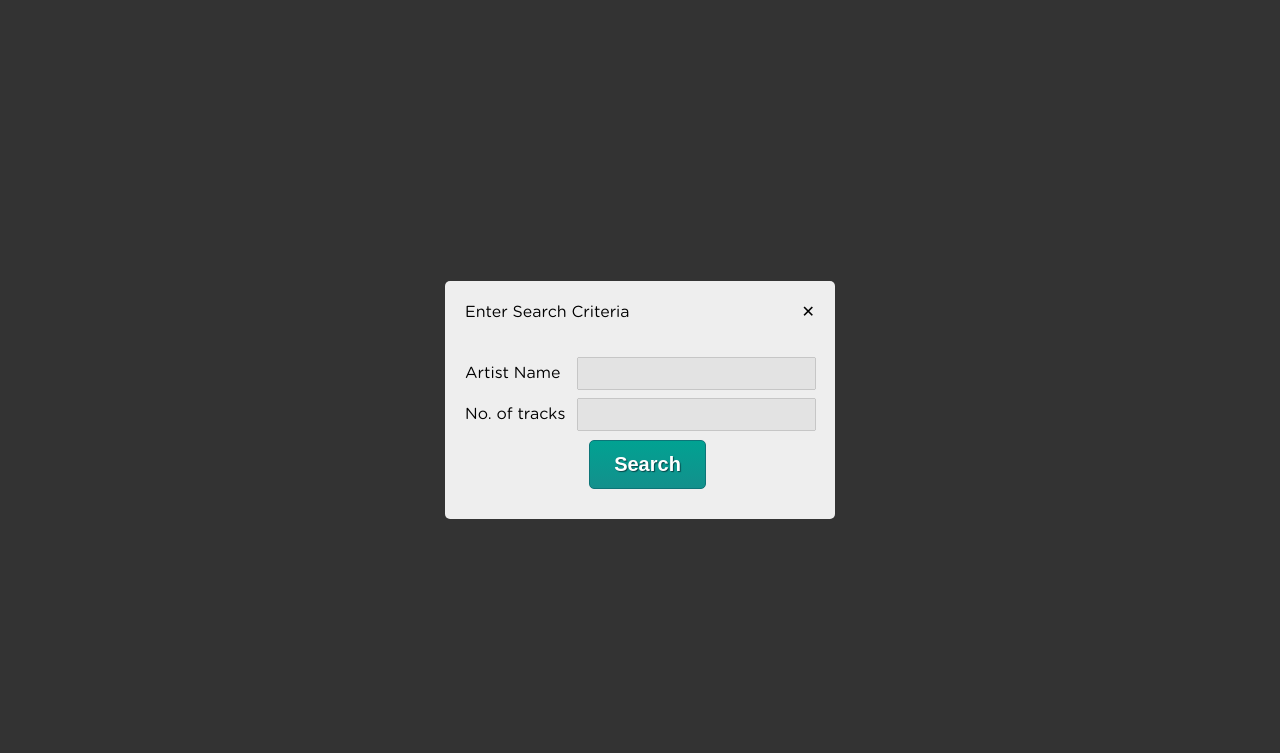
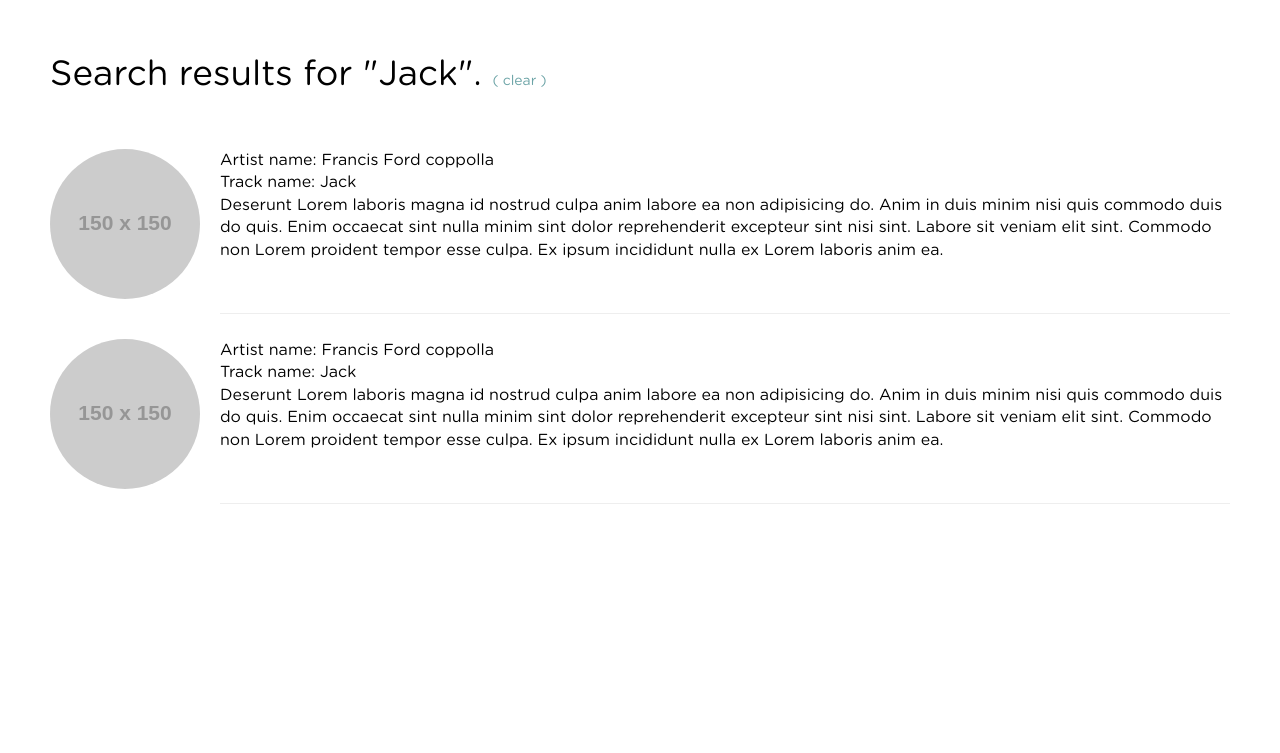
Before and after one commit to Darth-koder007/reactunes-search, a React app: page / in a window 1280 px wide. Built offline with nearby package versions, Linux system fonts and the light colour scheme; placeholder pictures from the web are drawn by us.

Commit message:
search list view complete

```diff
--- a/src/components/search_result_list.js
+++ b/src/components/search_result_list.js
@@ -17,8 +17,40 @@ import React, { Component } from 'react';
 
       render() {
           return (
-              <div>
-                  Search Result List
+              <div className="search-list-container">
+                <div className="heading-container">
+                    <p className="heading">Search results for "Jack". <span>( clear )</span></p>
+                </div>
+                <ul className="search-results-list">
+                    <li className="list-item">
+                        <div className="list-item-container">
+                            <img src="http://via.placeholder.com/150x150" />
+                            <div className="details-container">
+                                <p className="heading">Artist name: Francis Ford coppolla</p>
+                                <p className="heading">Track name: Jack</p>
+                                <p className="sub-heading">
+                                    Deserunt Lorem laboris magna id nostrud culpa anim labore ea non adipisicing do. Anim in duis minim nisi quis commodo duis do quis.
+                                    Enim occaecat sint nulla minim sint dolor reprehenderit excepteur sint nisi sint. Labore sit veniam elit sint. Commodo non Lorem
+                                    proident tempor esse culpa. Ex ipsum incididunt nulla ex Lorem laboris anim ea.
+                                </p>
+                            </div>
+                        </div>
+                    </li>
+                    <li className="list-item">
+                        <div className="list-item-container">
+                            <img src="http://via.placeholder.com/150x150" />
+                            <div className="details-container">
+                                <p className="heading">Artist name: Francis Ford coppolla</p>
+                                <p className="heading">Track name: Jack</p>
+                                <p className="sub-heading">
+                                    Deserunt Lorem laboris magna id nostrud culpa anim labore ea non adipisicing do. Anim in duis minim nisi quis commodo duis do quis.
+                                    Enim occaecat sint nulla minim sint dolor reprehenderit excepteur sint nisi sint. Labore sit veniam elit sint. Commodo non Lorem
+                                    proident tempor esse culpa. Ex ipsum incididunt nulla ex Lorem laboris anim ea.
+                                </p>
+                            </div>
+                        </div>
+                    </li>
+                </ul>
               </div>
           );
       }
--- a/src/index.js
+++ b/src/index.js
@@ -81,8 +81,8 @@ export class APP extends Component {
           )
         } */}
 
-        <SearchBox />
-        {/* <SearchResultList /> */}
+        {/* <SearchBox /> */}
+        <SearchResultList />
       </div>
     );
   }
--- a/style/style.scss
+++ b/style/style.scss
@@ -243,7 +243,7 @@ html, body, .container, .container-main {
           .input-container {
             display: flex;
             justify-content: space-between;
-            padding-top: 10px;
+            padding-top: 20px;
 
             label {
               align-self: center;
@@ -262,7 +262,6 @@ html, body, .container, .container-main {
           .btn-container {
             justify-content: center;
             margin-left: 15px;
-            padding: 10px 25px;
           }
 
           div:first-child {
@@ -273,6 +272,54 @@ html, body, .container, .container-main {
         .form-heading {
           display: flex;
           justify-content: space-between;
+          font-size: 20px;
+        }
+      }
+    }
+  }
+
+  .search-list-container {
+    margin: 50px;
+
+    .heading-container {
+
+      .heading {
+        font-size: 35px;
+
+        span {
+          font-size: 14px;
+          color: #6BA3A6;
+        }
+      }
+    }
+
+    .search-results-list {
+      margin-top: 50px;
+
+      .list-item {
+        margin-top: 25px;
+
+        .list-item-container {
+          display: flex;
+
+          img {
+            border-radius: 50%;
+            margin-bottom: 15px;
+          }
+
+          .details-container {
+            margin-left: 20px;
+            padding-bottom: 25px;
+            border-bottom: 1px solid #EEE;
+
+            .heading {
+
+            }
+
+            .sub-heading {
+
+            }
+          }
         }
       }
     }
```
